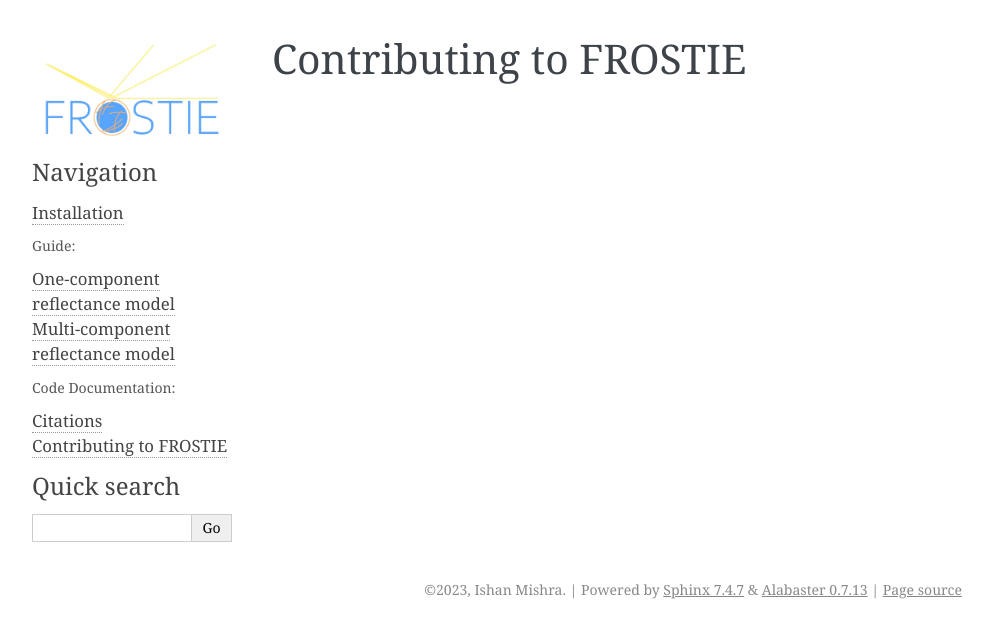
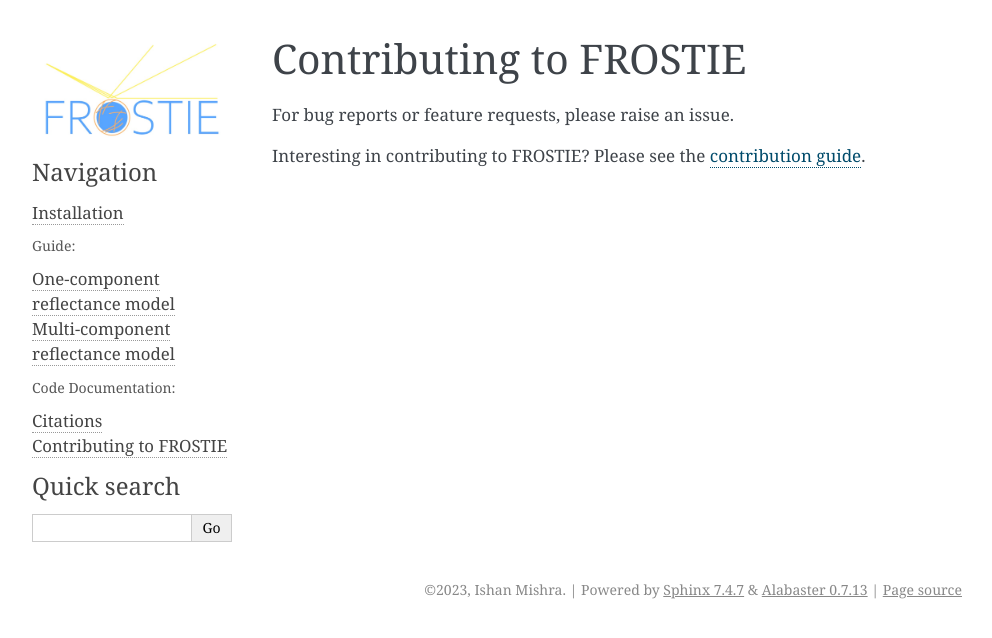
Before and after one commit to ishan-mishra/FROSTIE, a Sphinx documentation site: the page built from docs/content/contributing.rst, in a window 1280 px wide. Shown: the top 638 px of the page, without its empty margins (148-1140 px from the left). Built offline with Sphinx 7.4.7, drawn with Linux system fonts in a browser that asks for light colours; pages that are not in the unit, such as notebooks, are missing from menus.

Commit message:
added content to citations and contributions web page

```diff
--- a/docs/content/citations.rst
+++ b/docs/content/citations.rst
@@ -1,2 +1,6 @@
 Citations
 =========
+
+If you use FROSTIE in your work, please cite `Mishra et al. (2021a)
+<http://www.sciencedirect.com/science/article/pii/S0019103520305479>`_ and
+`Mishra et al. (2021b) <https://iopscience.iop.org/article/10.3847/PSJ/ac1acb/meta>`_.
--- a/docs/content/contributing.rst
+++ b/docs/content/contributing.rst
@@ -1,2 +1,7 @@
 Contributing to FROSTIE
 =======================
+
+For bug reports or feature requests, please raise an issue.
+
+Interesting in contributing to FROSTIE? Please see the `contribution guide
+<https://frostie.readthedocs.io/en/latest/content/contributing.html>`_.
```
